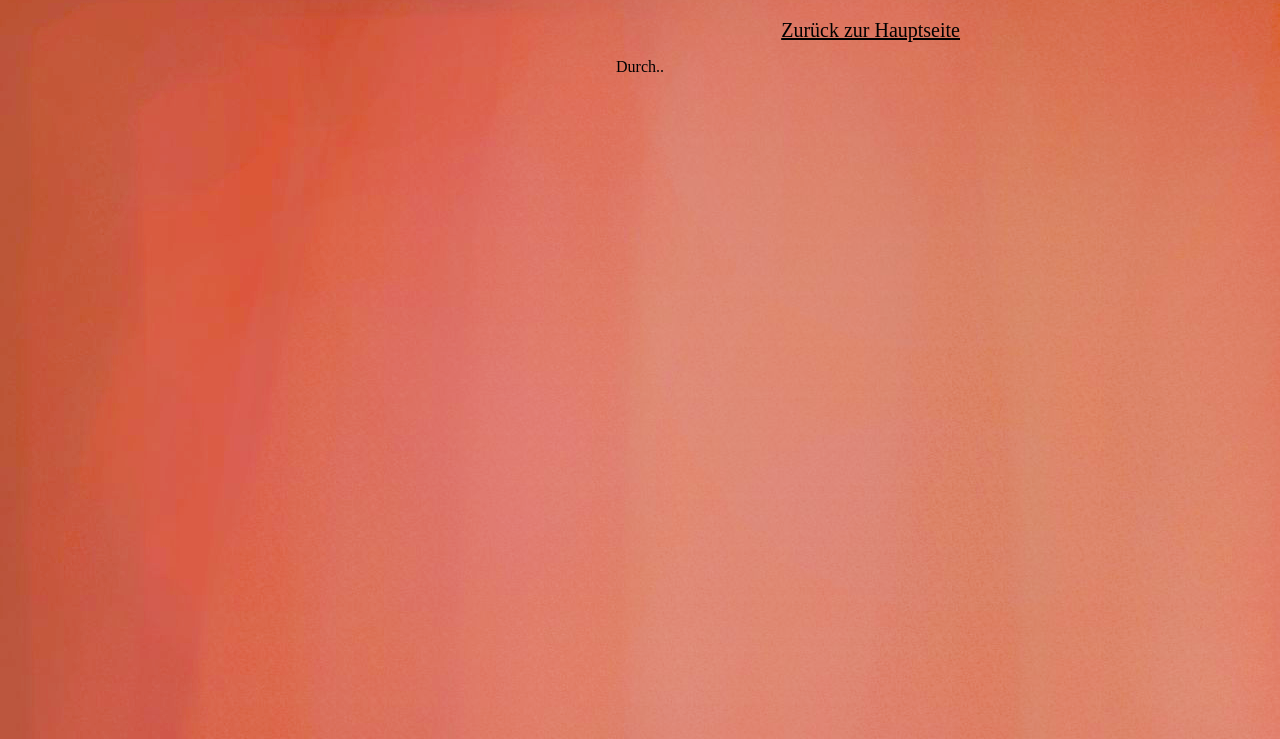
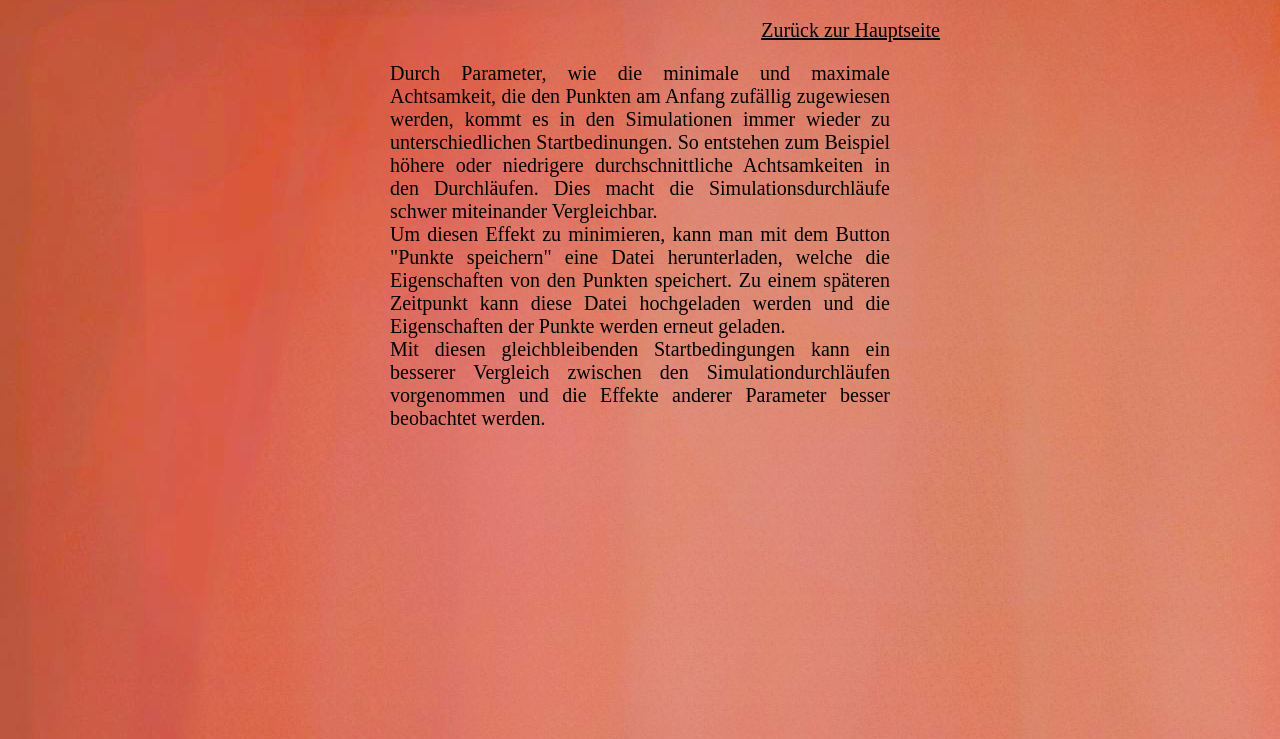
Before and after one commit to Justinus22/Virus_Simulation, a website: page VirSim/public/explinationloadFile.html in a window 1280 px wide. Shown: the part 61-800 px from the top of the page. Drawn offline with Linux system fonts and the light colour scheme.

Commit message:
12032021

```diff
--- a/VirSim/public/explinationloadFile.html
+++ b/VirSim/public/explinationloadFile.html
@@ -5,14 +5,25 @@
 	<link rel="stylesheet" type="text/css" href="style.css">
 </head>
 <body>
+<div style="width: 600px; margin: auto;">
 <h1>
 	Erklärung: Punkte downloaden/hochladen
 </h1>
-<p align="right" style="size: 15px;">
-	<a href="index.html">Zurück zur Hauptseite</a>
-</p>
-<p>
-		Durch..
-</p>
+
+	<p align="right" style="size: 15px;">
+		<a href="index.html">Zurück zur Hauptseite</a>
+	</p>
+</div>
+<div style="width: 500px; margin: auto;">
+	<p style="text-align: justify; font-size: 20px;">
+			Durch Parameter, wie die minimale und maximale Achtsamkeit, die den Punkten am Anfang zufällig zugewiesen werden, kommt es in den Simulationen immer wieder zu
+			unterschiedlichen Startbedinungen.
+			So entstehen zum Beispiel höhere oder niedrigere durchschnittliche Achtsamkeiten in den Durchläufen.
+			Dies macht die Simulationsdurchläufe schwer miteinander Vergleichbar.<br>
+			Um diesen Effekt zu minimieren, kann man mit dem Button "Punkte speichern" eine Datei herunterladen, welche die Eigenschaften von den Punkten speichert.
+			Zu einem späteren Zeitpunkt kann diese Datei hochgeladen werden und die Eigenschaften der Punkte werden erneut geladen.<br>
+			Mit diesen gleichbleibenden Startbedingungen kann ein besserer Vergleich zwischen den Simulationdurchläufen vorgenommen und die Effekte anderer Parameter besser beobachtet werden.
+	</p>
+</div>
 </body>
 </html>
```
Also changed, not shown: VirSim/public/index.html (+3 -0 lines).
